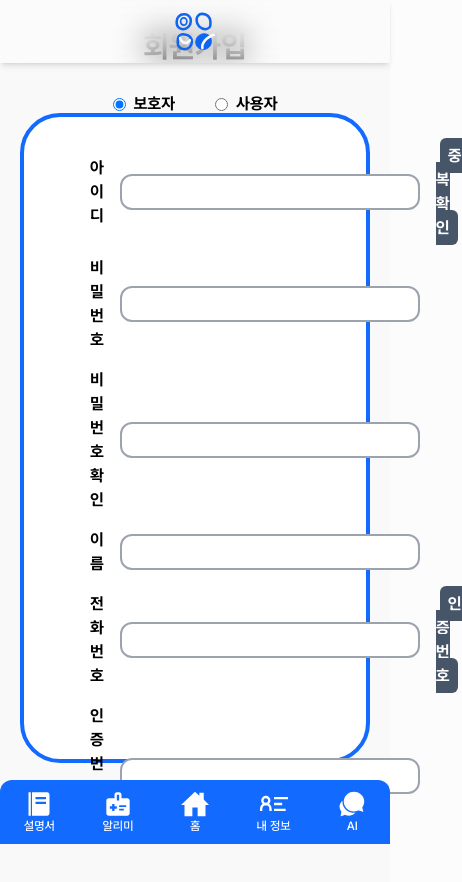
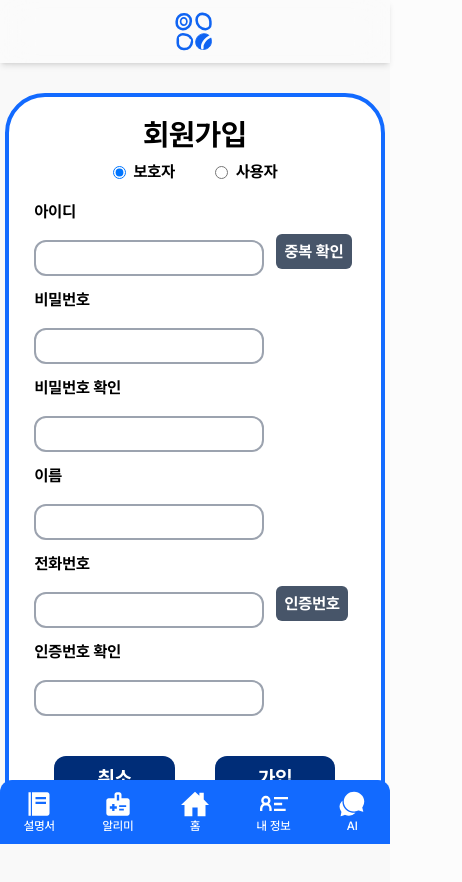
Before and after one commit to seniorBuddy/seniorBuddy-client, a Next.js app: page /auth/register in a window 390 px wide. Shown: the top 882 px of the page, 462 px wide, since content can reach past the window. Built offline with nearby package versions, Linux system fonts and the light colour scheme.

Commit message:
FEAT: 회원가입 반응형 추가

```diff
--- a/src/app/auth/register/page.tsx
+++ b/src/app/auth/register/page.tsx
@@ -2,8 +2,8 @@ import Guardian from '../../../components/register/guardian';
 
 export default function signup() {
   return (
-    <div className="flex flex-col justify-center items-center mt-[50px]">
-      <div className="flex flex-col gap-7 sm:gap-5 px-4 sm:px-20 h-[650px] sm:h-[550px] w-[350px] sm:w-[850px] justify-center items-center bg-white font-bold rounded-[40px] border-4 border-blue">
+    <div className="flex flex-col justify-center items-center mt-[30px]">
+      <div className="flex flex-col gap-2 sm:gap-5 px-4 md:px-20 h-[750px] md:h-[600px] w-[380px] sm:w-[600px] md:w-[850px] justify-center items-center bg-white font-bold rounded-[40px] border-4 border-blue">
         <span className="text-3xl">회원가입</span>
         <div className="flex flex-row gap-10">
           <label className="flex items-center gap-2">
--- a/src/components/register/guardian.tsx
+++ b/src/components/register/guardian.tsx
@@ -22,21 +22,24 @@ export default function GuardianRegister() {
   };
 
   const Input = ({ label, children, type, onInput }: InputProps) => (
-    <div className="flex flex-row gap-3 items-center justify-start w-full gap-4 ml-[100px]">
-      <span className="w-[120px]">{label}</span>
+    <div className="flex flex-col md:flex-row sm:gap-3 sm:items-center justify-start w-full gap-4 md:ml-[100px] mt-2">
+      <span className="w-full md:w-[120px]">{label}</span>
+      <div className="flex flex-row w-full gap-2">
         <input
           type={type}
-        className="w-[300px] border-2 border-gray-400 rounded-xl p-1"
+          className="w-[230px] md:w-[300px] border-2 border-gray-400 rounded-xl p-1"
           onInput={onInput}
         />
         {children && (
           <div>{children}</div>
         )}
       </div>
+    </div>
   );
 
   return (
-    <div className="flex flex-col sm:text-lg items-center justify-center w-full gap-4">
+    <div>
+      <div className="flex flex-col md:text-lg items-center justify-center w-full gap-1 md:gap-4 max-h-screen overflow-y-auto">
         <Input label="아이디" type="text">
           <span className="w-[100px] bg-slate-600 text-white rounded-md p-2 mx-1 text-center">중복 확인</span>
         </Input>
@@ -48,5 +51,10 @@ export default function GuardianRegister() {
         </Input>
         <Input label="인증번호 확인" type="text" />
       </div>
+      <div className="flex sm:flex-row">
+        <span className="flex justify-center items-center bg-darkblue text-white text-xl mt-[40px] p-2 rounded-xl w-full m-5">취소</span>
+        <span className="flex justify-center items-center bg-darkblue text-white text-xl mt-[40px] p-2 rounded-xl w-full m-5">가입</span>
+      </div>
+    </div>
   );
 }
```
Lines whose indentation alone changed are shown as unchanged.
